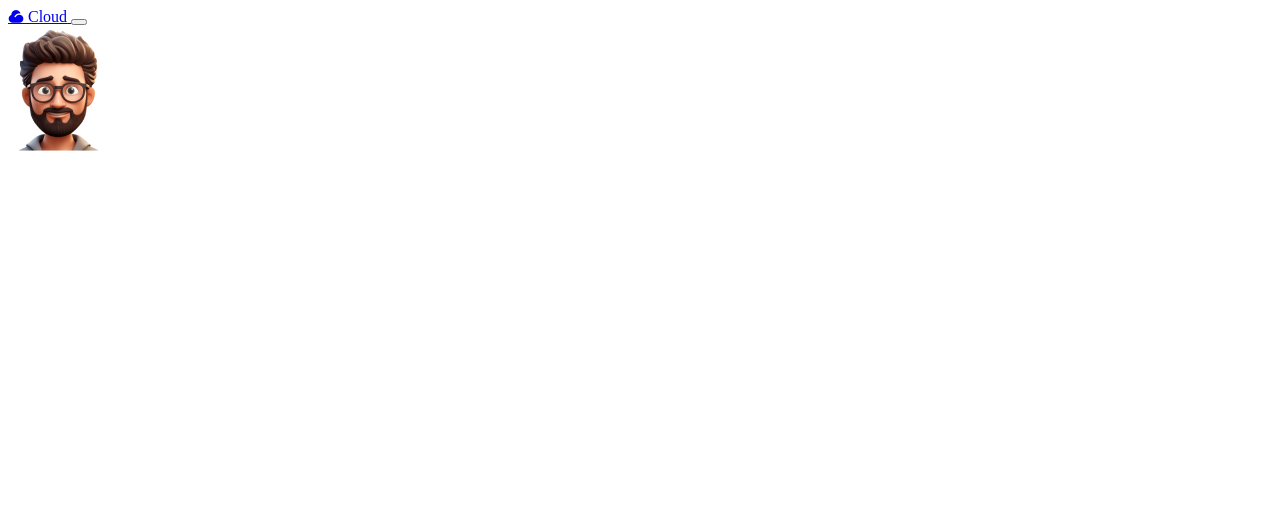
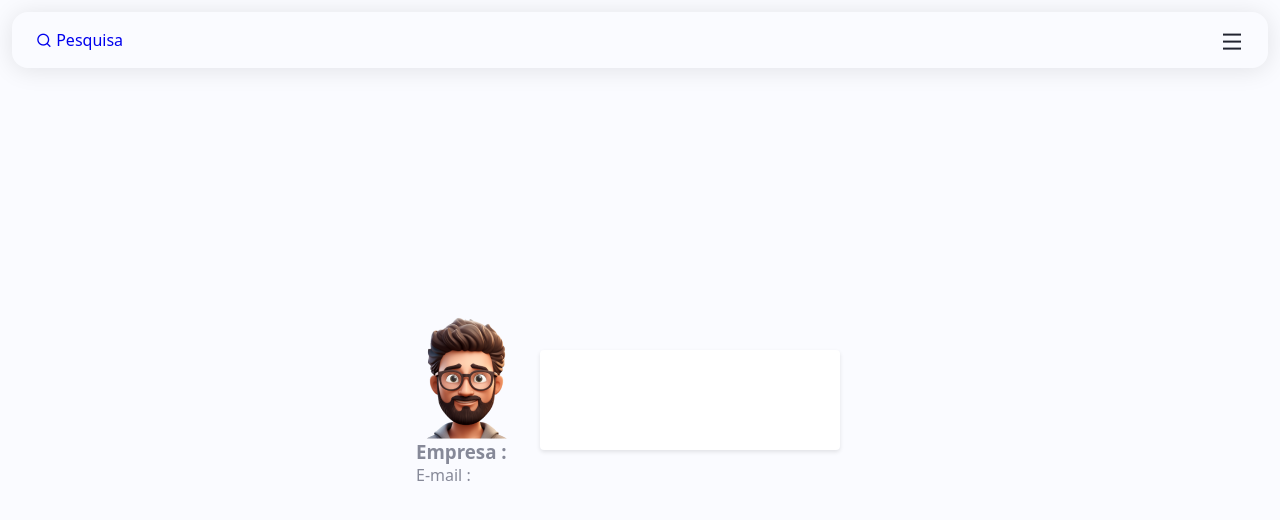
Before and after one commit to Fabiiandeev/Pedido-online-Cal-ado, a website: page public/index.html in a window 1280 px wide. Drawn offline with nearby package versions, Linux system fonts and the light colour scheme.

Commit message:
sidebar css

```diff
--- a/public/index.html
+++ b/public/index.html
@@ -11,20 +11,20 @@
 
     <!---========= CSS ==========-->
     <link rel="stylesheet"
-    href="style/sidebar.css">
+    href="style/index.css">
 
     <!---====== HEADER ======= -->
     <header class = "header" id="header">
         <div class="header__container">
             <a href="header__logo">
-                <i class="ri-cloud-fill"></i>
-                <span>Cloud</span>
+                <i class="ri-search-line"></i>
+                <span>Pesquisa</span>
             </a>
 
             <button
             class="header_toggle"
             id="header-togle">
-            <i class="ricloud-fill"></i>
+            <i class="ri-menu-line"></i>
             </button>
         </div>
     </header>
@@ -37,10 +37,22 @@
                     <img src="assets/imgperfil.png" alt="image">
 
                 </div>
+
+                <div class="sidebar__info">
+                    <h3>Empresa :</h3>
+                    <span>E-mail :</span>
+                </div>
             </div>
         </div>
 
     </nav>
+
+    <!--=========== MAIN ==========-->
+    <main class="main container" id="main">
+
+    </main>
+
+    <script src="js/script.js"></script>
 </head>
 <body>
 
--- a/public/style/login.css
+++ b/public/style/login.css
@@ -53,7 +53,7 @@ body{
 #loginContainer button {
     width: 100%;
     padding: 10px;
-    background-color: #0bd581;
+    background-color: hsl(228, 85%, 63%);
     color: #fff;
     border: none;
     border-radius: 4px;
--- a/public/style/sidebar.css
+++ b/public/style/sidebar.css
@@ -1,2 +1,145 @@
 /* ============== GOOGLE FONTS ==========*/
 @import url('https://fonts.googleapis.com/css2?family=Nunito:wght@200..1000&display=swap');
+
+/*=============== VARIABLES CSS ===============*/
+:root {
+    --header-height: 3.5rem;
+
+    /*========== Colors ==========*/
+    /*Color mode HSL(hue, saturation, lightness)*/
+    --first-color: hsl(228, 85%, 63%);
+    --title-color: hsl(228, 18%, 16%);
+    --text-color: hsl(228, 8%, 56%);
+    --body-color: hsl(228, 100%, 99%);
+    --shadow-color: hsla(228, 80%, 4%, .1);
+
+    /*========== Font and typography ==========*/
+    /*.5rem = 8px | 1rem = 16px ...*/
+    --body-font: "Nunito Sans", system-ui;
+    --normal-font-size: .938rem;
+    --smaller-font-size: .75rem;
+    --tiny-font-size: .75rem;
+
+    /*========== Font weight ==========*/
+    --font-regular: 400;
+    --font-semi-bold: 600;
+
+    /*========== z index ==========*/
+    --z-tooltip: 10;
+    --z-fixed: 100;
+}
+
+/*========== Responsive typography ==========*/
+@media screen and (min-width: 1150px) {
+    :root {
+        --normal-font-size: 1rem;
+        --smaller-font-size: .813rem;
+    }
+}
+
+/*=============== BASE ===============*/
+* {
+    box-sizing: border-box;
+    padding: 0;
+    margin: 0;
+}
+
+body {
+    font-family: var(--body-font);
+    font-size: var(--normal-font-size);
+    background-color: var(--body-color);
+    color: var(--text-color);
+    transition: background-color .4s;
+}
+
+a {
+    text-decoration: none;
+}
+
+img {
+    display: block;
+    max-width: 100%;
+    height: auto;
+}
+
+button {
+    all: unset;
+}
+
+/*=============== VARIABLES DARK THEME ===============*/
+body.dark-theme {
+    --first-color: hsl(228, 70%, 63%);
+    --title-color: hsl(228, 18%, 96%);
+    --text-color: hsl(228, 12%, 61%);
+    --body-color: hsl(228, 24%, 16%);
+    --shadow-color: hsla(228, 80%, 4%, .3);
+}
+
+/*==========
+	Color changes in some parts of
+	the website, in dark theme
+==========*/
+.dark-theme .sidebar__content::-webkit-scrollbar {
+    background-color: hsl(228, 16%, 30%);
+}
+
+.dark-theme .sidebar__content::-webkit-scrollbar-thumb {
+    background-color: hsl(228, 16%, 40%);
+}
+
+/*=============== REUSABLE CSS CLASSES ===============*/
+.container {
+    margin-inline: 1.5rem;
+}
+
+.main {
+    padding-top: 5rem;
+}
+
+
+
+.header {
+    position: fixed;
+    top: 0;
+    left: 0;
+    right: 0;
+    z-index: var(--z-fixed);
+    margin: .75rem;
+
+}
+
+.header__container{
+    width: 100%;
+    height: var(--header-height);
+    background-color: var(--body-color);
+    box-shadow: 0 2px 24px var(--shadow-color);
+    display: flex;
+    justify-content: space-between;
+    align-items: center;
+    padding-inline: 1.5rem;
+    border-radius: 1rem ;
+    transition: background-color .4s;
+}
+
+.header__logo{
+    display: inline-flex;
+    align-items: center;
+    column-gap: .25rem;
+}
+
+.header__logo i{
+    font-size: 1.5rem;
+    color: var(--first-color);
+}
+
+.header__logo span{
+    color: var(--title-color);
+    font-weight: var(--font-semi-bold);
+
+}
+
+.header_toggle{
+    font-size:  1.5rem;
+    color: var(--title-color);
+    cursor: pointer;
+}
```
